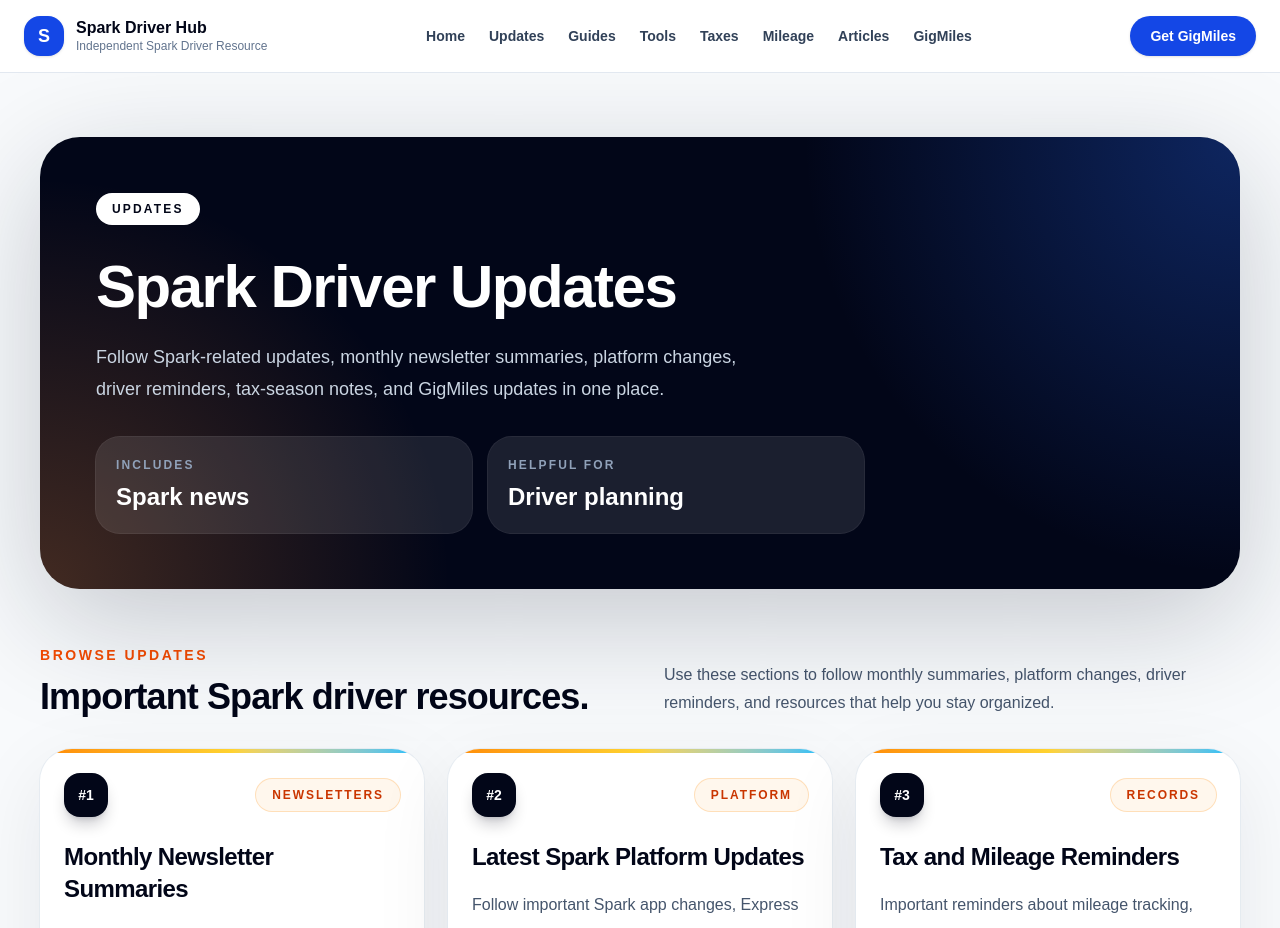
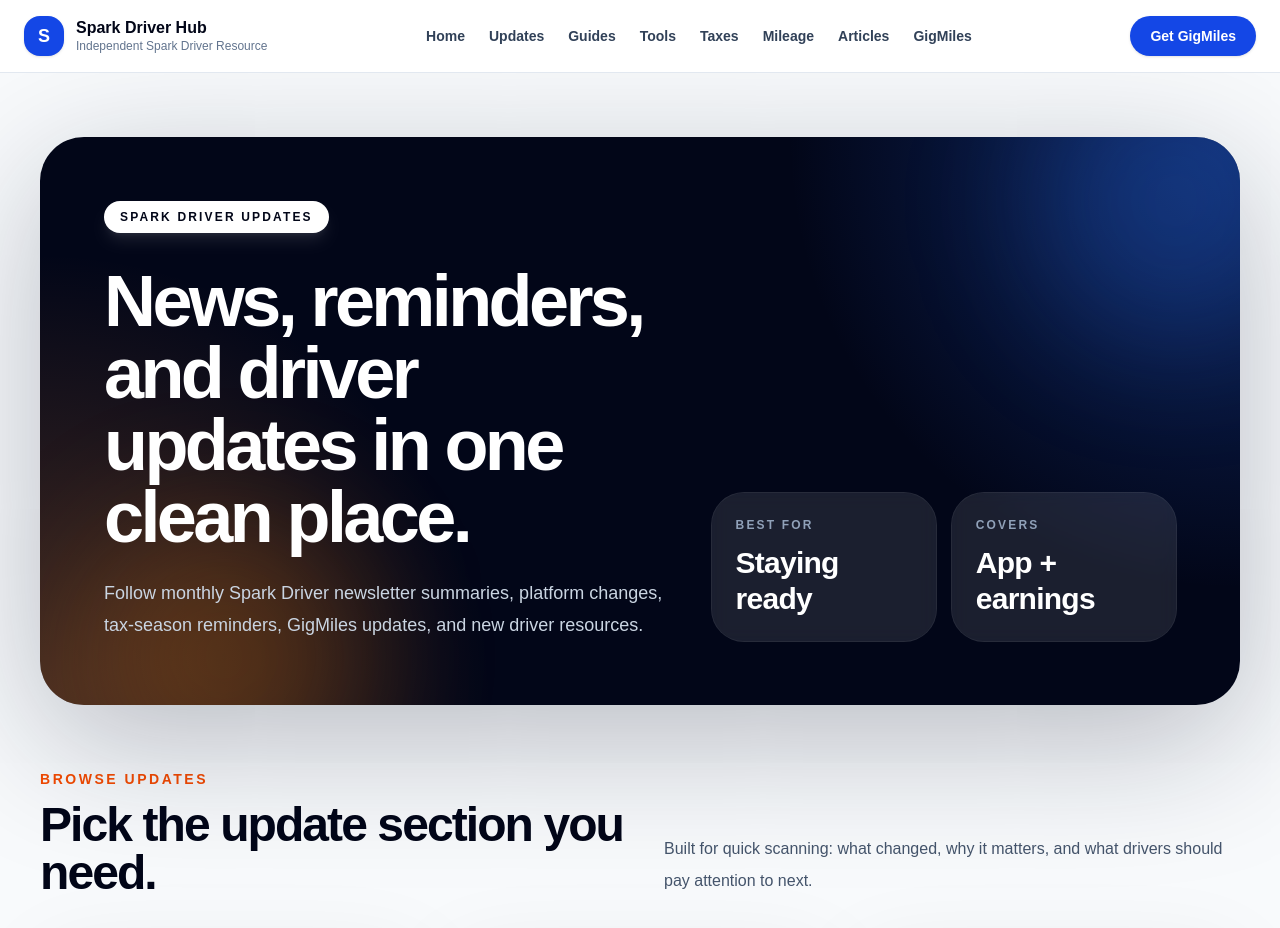
Before and after one commit to dayoneapps91/Spark-Driver-Hub, a Next.js app: page /updates in a window 1280 px wide. Shown: the top 928 px of the page. Built offline with nearby package versions, Linux system fonts and the light colour scheme.

Commit message:
Redesign Driving Essentials hub

```diff
--- a/app/updates/page.tsx
+++ b/app/updates/page.tsx
@@ -48,74 +48,76 @@
 
 export default function UpdatesPage() {
   return (
-    <main>
+    <main className="bg-slate-50">
       <section className="mx-auto w-full max-w-7xl px-5 py-10 md:px-8 md:py-14 lg:px-10 lg:py-16">
-        <div className="relative overflow-hidden rounded-[2.5rem] bg-slate-950 p-8 text-white shadow-[0_32px_120px_rgba(15,23,42,0.22)] md:p-12 lg:p-14">
-          <div className="absolute inset-0 bg-[radial-gradient(circle_at_top_right,rgba(37,99,235,0.34),transparent_34%),radial-gradient(circle_at_bottom_left,rgba(251,146,60,0.26),transparent_32%)]" />
+        <div className="relative overflow-hidden rounded-[2.75rem] bg-slate-950 p-8 text-white shadow-[0_36px_140px_rgba(15,23,42,0.28)] md:p-12 lg:p-16">
+          <div className="absolute inset-0 bg-[radial-gradient(circle_at_top_right,rgba(37,99,235,0.38),transparent_34%),radial-gradient(circle_at_bottom_left,rgba(251,146,60,0.28),transparent_34%)]" />
+          <div className="absolute -right-20 -top-20 h-72 w-72 rounded-full bg-blue-500/20 blur-3xl" />
+          <div className="absolute -bottom-24 left-10 h-72 w-72 rounded-full bg-orange-400/20 blur-3xl" />
 
-          <div className="relative max-w-3xl">
-            <span className="inline-flex rounded-full bg-white px-4 py-2 text-xs font-black uppercase tracking-[0.18em] text-slate-950">
-              Updates
-            </span>
+          <div className="relative grid gap-10 lg:grid-cols-[1.1fr_0.9fr] lg:items-end">
+            <div>
+              <span className="inline-flex rounded-full bg-white px-4 py-2 text-xs font-black uppercase tracking-[0.18em] text-slate-950 shadow-lg shadow-white/10">
+                Spark Driver Updates
+              </span>
 
-            <h1 className="mt-8 text-5xl font-black tracking-tight text-white md:text-6xl">
-              Spark Driver Updates
-            </h1>
+              <h1 className="mt-8 max-w-3xl text-5xl font-black tracking-[-0.05em] text-white md:text-6xl lg:text-7xl">
+                News, reminders, and driver updates in one clean place.
+              </h1>
 
-            <p className="mt-6 max-w-2xl text-lg leading-8 text-slate-300">
-              Follow Spark-related updates, monthly newsletter summaries,
-              platform changes, driver reminders, tax-season notes, and
-              GigMiles updates in one place.
-            </p>
+              <p className="mt-6 max-w-2xl text-lg leading-8 text-slate-300">
+                Follow monthly Spark Driver newsletter summaries, platform changes,
+                tax-season reminders, GigMiles updates, and new driver resources.
+              </p>
+            </div>
 
-            <div className="mt-8 grid gap-4 sm:grid-cols-2">
-              <div className="rounded-3xl bg-white/10 p-5 ring-1 ring-white/15">
+            <div className="grid gap-4 sm:grid-cols-2 lg:grid-cols-1 xl:grid-cols-2">
+              <div className="rounded-[2rem] bg-white/10 p-6 ring-1 ring-white/15 backdrop-blur">
                 <p className="text-xs font-black uppercase tracking-[0.18em] text-slate-400">
-                  Includes
+                  Best For
                 </p>
-                <p className="mt-2 text-2xl font-black">Spark news</p>
+                <p className="mt-3 text-3xl font-black tracking-tight">Staying ready</p>
               </div>
-
-              <div className="rounded-3xl bg-white/10 p-5 ring-1 ring-white/15">
+              <div className="rounded-[2rem] bg-white/10 p-6 ring-1 ring-white/15 backdrop-blur">
                 <p className="text-xs font-black uppercase tracking-[0.18em] text-slate-400">
-                  Helpful For
+                  Covers
                 </p>
-                <p className="mt-2 text-2xl font-black">Driver planning</p>
+                <p className="mt-3 text-3xl font-black tracking-tight">App + earnings</p>
               </div>
             </div>
           </div>
         </div>
 
-        <section className="mt-14">
-          <div className="flex flex-col gap-4 md:flex-row md:items-end md:justify-between">
+        <section className="mt-16">
+          <div className="flex flex-col gap-5 md:flex-row md:items-end md:justify-between">
             <div>
               <p className="text-sm font-black uppercase tracking-[0.18em] text-orange-600">
                 Browse Updates
               </p>
-
-              <h2 className="mt-3 text-4xl font-black tracking-tight text-slate-950">
-                Important Spark driver resources.
+              <h2 className="mt-3 max-w-2xl text-4xl font-black tracking-[-0.04em] text-slate-950 md:text-5xl">
+                Pick the update section you need.
               </h2>
             </div>
 
-            <p className="max-w-xl text-base leading-7 text-slate-600">
-              Use these sections to follow monthly summaries, platform changes,
-              driver reminders, and resources that help you stay organized.
+            <p className="max-w-xl text-base leading-8 text-slate-600">
+              Built for quick scanning: what changed, why it matters, and what drivers
+              should pay attention to next.
             </p>
           </div>
 
-          <div className="mt-8 grid gap-6 md:grid-cols-2 xl:grid-cols-3">
+          <div className="mt-9 grid gap-6 md:grid-cols-2 xl:grid-cols-3">
             {updates.map((update, index) => (
               <Link
                 key={update.title}
                 href={update.href}
-                className="group relative overflow-hidden rounded-[2rem] bg-white p-6 shadow-[0_24px_80px_rgba(15,23,42,0.08)] ring-1 ring-slate-200/70 transition duration-300 hover:-translate-y-1 hover:shadow-[0_32px_100px_rgba(15,23,42,0.14)]"
+                className="group relative flex min-h-[280px] flex-col overflow-hidden rounded-[2.25rem] bg-white p-7 shadow-[0_24px_90px_rgba(15,23,42,0.08)] ring-1 ring-slate-200/70 transition duration-300 hover:-translate-y-1 hover:shadow-[0_34px_110px_rgba(15,23,42,0.14)]"
               >
-                <div className="absolute inset-x-0 top-0 h-1 bg-gradient-to-r from-orange-400 via-amber-300 to-sky-400" />
+                <div className="absolute inset-x-0 top-0 h-1.5 bg-gradient-to-r from-orange-400 via-amber-300 to-sky-400" />
+                <div className="absolute -right-16 -top-16 h-40 w-40 rounded-full bg-blue-100 opacity-0 blur-2xl transition duration-300 group-hover:opacity-100" />
 
-                <div className="flex items-center justify-between gap-4">
-                  <span className="inline-flex h-11 w-11 items-center justify-center rounded-2xl bg-slate-950 text-sm font-black text-white shadow-lg shadow-slate-950/20">
-                    #{index + 1}
+                <div className="relative flex items-center justify-between gap-4">
+                  <span className="inline-flex h-12 w-12 items-center justify-center rounded-2xl bg-slate-950 text-sm font-black text-white shadow-lg shadow-slate-950/20">
+                    {String(index + 1).padStart(2, "0")}
                   </span>
 
                   <span className="rounded-full bg-orange-50 px-4 py-2 text-xs font-black uppercase tracking-[0.16em] text-orange-700 ring-1 ring-orange-200/80">
@@ -123,19 +125,17 @@
                   </span>
                 </div>
 
-                <h3 className="mt-6 text-2xl font-black tracking-tight text-slate-950">
+                <h3 className="relative mt-7 text-2xl font-black tracking-[-0.03em] text-slate-950">
                   {update.title}
                 </h3>
 
-                <p className="mt-4 text-base leading-8 text-slate-600">
+                <p className="relative mt-4 flex-1 text-base leading-8 text-slate-600">
                   {update.description}
                 </p>
 
-                <div className="mt-8 inline-flex items-center rounded-2xl bg-slate-950 px-5 py-3 text-sm font-black text-white shadow-lg shadow-slate-950/20 transition duration-200 group-hover:bg-orange-600">
+                <div className="relative mt-8 inline-flex w-fit items-center rounded-2xl bg-slate-950 px-5 py-3 text-sm font-black text-white shadow-lg shadow-slate-950/20 transition duration-200 group-hover:bg-orange-600">
                   Open section
-                  <span className="ml-2 transition duration-200 group-hover:translate-x-1">
-                    →
-                  </span>
+                  <span className="ml-2 transition duration-200 group-hover:translate-x-1">→</span>
                 </div>
               </Link>
             ))}
@@ -143,7 +143,7 @@
         </section>
       </section>
 
-      <section className="mx-auto max-w-5xl px-5 py-12 md:px-8">
+      <section className="mx-auto max-w-5xl px-5 pb-16 md:px-8">
         <GigMilesCTA />
       </section>
     </main>
--- a/app/updates/platform/page.tsx
+++ b/app/updates/platform/page.tsx
@@ -52,63 +52,102 @@
 
 const juneUpdates: UpdateCard[] = [
   {
-    category:"SHOPPING",
-    title:"Shopping offers may include up to 3 orders",
-    summary:"Some shopping offers may include up to three customer orders.",
-    takeaway:"Evaluate item count, miles and payout before accepting."
+    category: "SHOPPING",
+    title: "Shopping offers may include up to 3 orders",
+    summary: "Some shopping offers may include up to three customer orders.",
+    takeaway: "Evaluate item count, miles and payout before accepting.",
   },
   {
-    category:"DEMAND",
-    title:"Father's Day demand expected",
-    summary:"Higher demand was expected around Father's Day.",
-    takeaway:"More demand doesn't always mean higher profits."
+    category: "DEMAND",
+    title: "Father's Day demand expected",
+    summary: "Higher demand was expected around Father's Day.",
+    takeaway: "More demand doesn't always mean higher profits.",
   },
   {
-    category:"EARNINGS",
-    title:"Confirmed customer tips reminder",
-    summary:"Tips can change before becoming final.",
-    takeaway:"Treat estimated tips as estimates until confirmed."
-  }
+    category: "EARNINGS",
+    title: "Confirmed customer tips reminder",
+    summary: "Tips can change before becoming final.",
+    takeaway: "Treat estimated tips as estimates until confirmed.",
+  },
 ];
 
-function Card({u}:{u:UpdateCard}){
+function Card({ update }: { update: UpdateCard }) {
   return (
-  <div className="rounded-3xl border border-slate-200 bg-white p-6 shadow-sm">
-    <p className="text-xs font-bold uppercase tracking-wider text-blue-700">{u.category}</p>
-    <h3 className="mt-2 text-2xl font-bold">{u.title}</h3>
-    <p className="mt-4 text-slate-700">{u.summary}</p>
-    <div className="mt-6 rounded-2xl border bg-slate-50 p-4">
-      <p className="font-bold">Driver takeaway</p>
-      <p className="mt-2 text-slate-700">{u.takeaway}</p>
+    <article className="group relative overflow-hidden rounded-[2.25rem] bg-white p-7 shadow-[0_24px_90px_rgba(15,23,42,0.08)] ring-1 ring-slate-200/70 transition duration-300 hover:-translate-y-1 hover:shadow-[0_34px_110px_rgba(15,23,42,0.13)]">
+      <div className="absolute inset-x-0 top-0 h-1.5 bg-gradient-to-r from-orange-400 via-amber-300 to-sky-400" />
+      <div className="absolute -right-20 -top-20 h-44 w-44 rounded-full bg-blue-100 opacity-0 blur-2xl transition group-hover:opacity-100" />
+
+      <div className="relative">
+        <p className="inline-flex rounded-full bg-blue-50 px-4 py-2 text-xs font-black uppercase tracking-[0.16em] text-blue-700 ring-1 ring-blue-100">
+          {update.category}
+        </p>
+        <h3 className="mt-5 text-2xl font-black tracking-[-0.03em] text-slate-950">
+          {update.title}
+        </h3>
+        <p className="mt-4 text-base leading-8 text-slate-600">{update.summary}</p>
+
+        <div className="mt-6 rounded-3xl bg-slate-50 p-5 ring-1 ring-slate-200/80">
+          <p className="text-sm font-black uppercase tracking-[0.16em] text-orange-600">
+            Driver takeaway
+          </p>
+          <p className="mt-3 text-base leading-7 text-slate-700">{update.takeaway}</p>
         </div>
       </div>
- )
+    </article>
+  );
 }
 
-export default function PlatformUpdatesPage(){
+function MonthSection({ month, updates }: { month: string; updates: UpdateCard[] }) {
   return (
-  <main>
+    <section className="mt-14">
+      <div className="flex items-end justify-between gap-4">
+        <div>
+          <p className="text-sm font-black uppercase tracking-[0.18em] text-orange-600">
+            Platform Notes
+          </p>
+          <h2 className="mt-3 text-4xl font-black tracking-[-0.04em] text-slate-950">
+            {month}
+          </h2>
+        </div>
+      </div>
+
+      <div className="mt-7 grid gap-6 lg:grid-cols-2">
+        {updates.map((update) => (
+          <Card key={update.title} update={update} />
+        ))}
+      </div>
+    </section>
+  );
+}
+
+export default function PlatformUpdatesPage() {
+  return (
+    <main className="bg-slate-50">
       <PageHero
         eyebrow="Platform Updates"
         title="Spark Platform Updates"
         description="Short, practical updates about Spark app changes, platform reminders, order features, driver safety notes, and official announcements."
       />
-   <section className="mx-auto max-w-7xl px-6 py-10">
-    <div className="rounded-3xl border border-blue-100 bg-blue-50 p-6">
-      <h2 className="text-2xl font-bold">What this page is for</h2>
-      <p className="mt-3 text-slate-700">This page tracks Spark-related platform updates in a shorter format than full newsletter summaries.</p>
+
+      <section className="mx-auto max-w-7xl px-6 py-14">
+        <div className="relative overflow-hidden rounded-[2.25rem] bg-white p-7 shadow-[0_24px_90px_rgba(15,23,42,0.08)] ring-1 ring-blue-100 md:p-9">
+          <div className="absolute -right-16 -top-16 h-44 w-44 rounded-full bg-blue-100 blur-2xl" />
+          <div className="relative">
+            <p className="text-sm font-black uppercase tracking-[0.18em] text-blue-700">
+              What this page is for
+            </p>
+            <h2 className="mt-3 text-3xl font-black tracking-[-0.04em] text-slate-950">
+              Fast notes for driver planning.
+            </h2>
+            <p className="mt-4 max-w-3xl text-base leading-8 text-slate-600">
+              This page tracks Spark-related platform updates in a shorter format than full newsletter summaries.
+            </p>
+          </div>
         </div>
 
-    <h2 className="mt-10 text-3xl font-bold">July 2026</h2>
-    <div className="mt-6 grid gap-6 lg:grid-cols-2">
-      {julyUpdates.map(u=><Card key={u.title} u={u}/>)}
-    </div>
-
-    <h2 className="mt-12 text-3xl font-bold">June 2026</h2>
-    <div className="mt-6 grid gap-6 lg:grid-cols-2">
-      {juneUpdates.map(u=><Card key={u.title} u={u}/>)}
-    </div>
+        <MonthSection month="July 2026" updates={julyUpdates} />
+        <MonthSection month="June 2026" updates={juneUpdates} />
       </section>
     </main>
- )
+  );
 }
```
Also changed, not shown: app/updates/july-2026/page.tsx (+11 -8 lines), app/updates/june-2026/page.tsx (+10 -7 lines), app/updates/newsletters/page.tsx (+18 -4 lines). Lines whose indentation alone changed are shown as unchanged.
